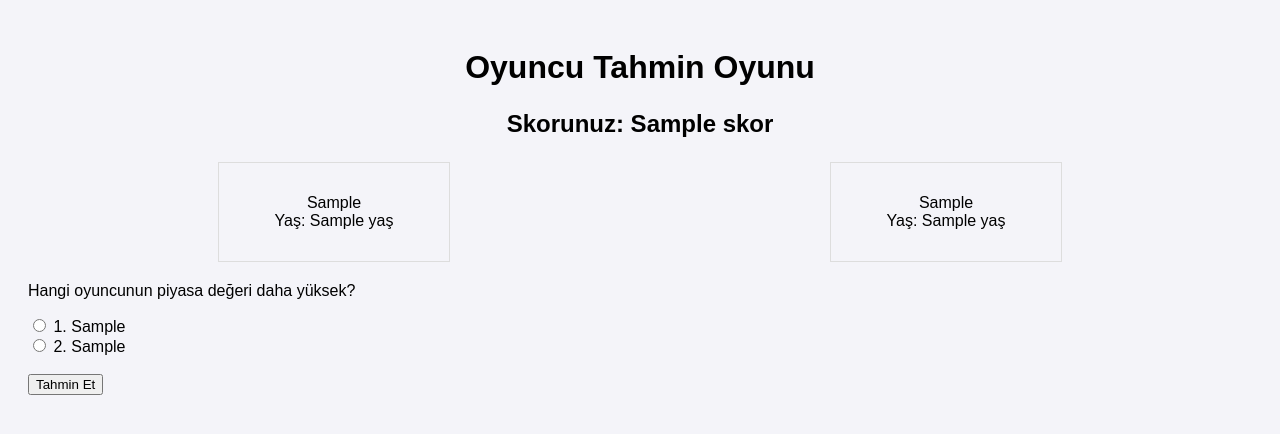
After one commit to emreguener/Foot-Box, a Flask app: template templates/game3.html in a window 1280 px wide. The commit adds this page. Shown: the top 434 px of the page. Run offline with Flask 3, Linux system fonts and the light colour scheme; the template is opened without the code that fills it: most values are stand-ins (such as "Sample title", 1, 10 or a date in 2020); parts of the project's set-up code (start-up, migrations or seed data) failed here and were passed over.

Commit message:
Third Game

```diff
--- a/Routes/Game1.py
+++ b/Routes/Game1.py
@@ -6,7 +6,7 @@ game1_bp = Blueprint('game1_bp', __name__)
 
 
 # Veri setini yükle ve piyasa değerlerini normalize et
-raw_data = pd.read_csv("C:\\Users\\batur\\OneDrive\\Masaüstü\\Personal Development\\Codes\\FootBox\\CSV Files\\TümOyuncular.csv")
+raw_data = pd.read_csv("C:\\Users\\batur\\OneDrive\\Masaüstü\\Personal Development\\Codes\\FootBox\\CSV Files\\TümOyuncular1.csv")
 
 def normalize_market_value(value):
     if 'mil.' in value:
--- a/main.py
+++ b/main.py
@@ -1,6 +1,7 @@
 from flask import Flask, render_template
 from Routes.Game1 import game1_bp
 from Routes.Game2 import game2_bp
+from Routes.Game3 import game3_bp
 
 app = Flask(__name__)
 
@@ -10,6 +11,8 @@ app.secret_key = 'secret_key'  # Bunu, güvenli bir anahtar değeri ile değişt
 # Blueprint'leri kaydediyoruz
 app.register_blueprint(game1_bp)
 app.register_blueprint(game2_bp)
+app.register_blueprint(game3_bp)
+
 
 @app.route('/')
 def index():
--- /dev/null
+++ b/templates/game3.html
@@ -0,0 +1,73 @@
+<!DOCTYPE html>
+<html lang="tr">
+<head>
+    <meta charset="UTF-8">
+    <meta name="viewport" content="width=device-width, initial-scale=1.0">
+    <title>Oyun 3 - Oyuncu Tahmin Oyunu</title>
+    <style>
+        body {
+            font-family: Arial, sans-serif;
+            background-color: #f4f4f9;
+            padding: 20px;
+        }
+        h1 {
+            text-align: center;
+        }
+        .oyuncu-container {
+            display: flex;
+            justify-content: space-around;
+            margin: 20px 0;
+        }
+        .oyuncu {
+            border: 1px solid #ddd;
+            padding: 15px;
+            text-align: center;
+            width: 200px;
+        }
+        .oyuncu img {
+            max-width: 100%;
+            height: auto;
+        }
+        .message {
+            font-size: 1.2em;
+            font-weight: bold;
+            color: red;
+            text-align: center;
+        }
+        .skor {
+            font-size: 1.5em;
+            font-weight: bold;
+            text-align: center;
+        }
+    </style>
+</head>
+<body>
+    <h1>Oyuncu Tahmin Oyunu</h1>
+    <p class="skor">Skorunuz: {{ skor }}</p>
+
+    {% if message %}
+        <p class="message">{{ message }}</p>
+    {% endif %}
+
+    <div class="oyuncu-container">
+        <div class="oyuncu">
+            <p>{{ sabit_oyuncu['Oyuncu İsmi'] }}<br>Yaş: {{ sabit_oyuncu['Yaş'] }}<br></p>
+        </div>
+        <div class="oyuncu">
+            <p>{{ rakip_oyuncu['Oyuncu İsmi'] }}<br>Yaş: {{ rakip_oyuncu['Yaş'] }}<br></p>
+        </div>
+    </div>
+
+    <form method="POST">
+        <p>Hangi oyuncunun piyasa değeri daha yüksek?</p>
+        <label>
+            <input type="radio" name="tahmin" value="1" required> 1. {{ sabit_oyuncu['Oyuncu İsmi'] }}
+        </label><br>
+        <label>
+            <input type="radio" name="tahmin" value="2" required> 2. {{ rakip_oyuncu['Oyuncu İsmi'] }}
+        </label><br><br>
+        <button type="submit">Tahmin Et</button>
+    </form>
+
+</body>
+</html>
--- a/templates/index.html
+++ b/templates/index.html
@@ -12,7 +12,10 @@
         <button>Oyun1 Başla</button>
     </a>
     <a href="{{ url_for('game2_bp.index') }}">
-        <button>Oyun1 Başla</button>
+        <button>Oyun2 Başla</button>
+    </a>
+    <a href="{{ url_for('game3_bp.index') }}">
+        <button>Oyun3 Başla</button>
     </a>
 </body>
 </html>
```
Also changed, not shown: Routes/Game2.py (+23 -11 lines), Routes/Game3.py (added, +50 -0 lines), templates/game2.html (+72 -4 lines).
